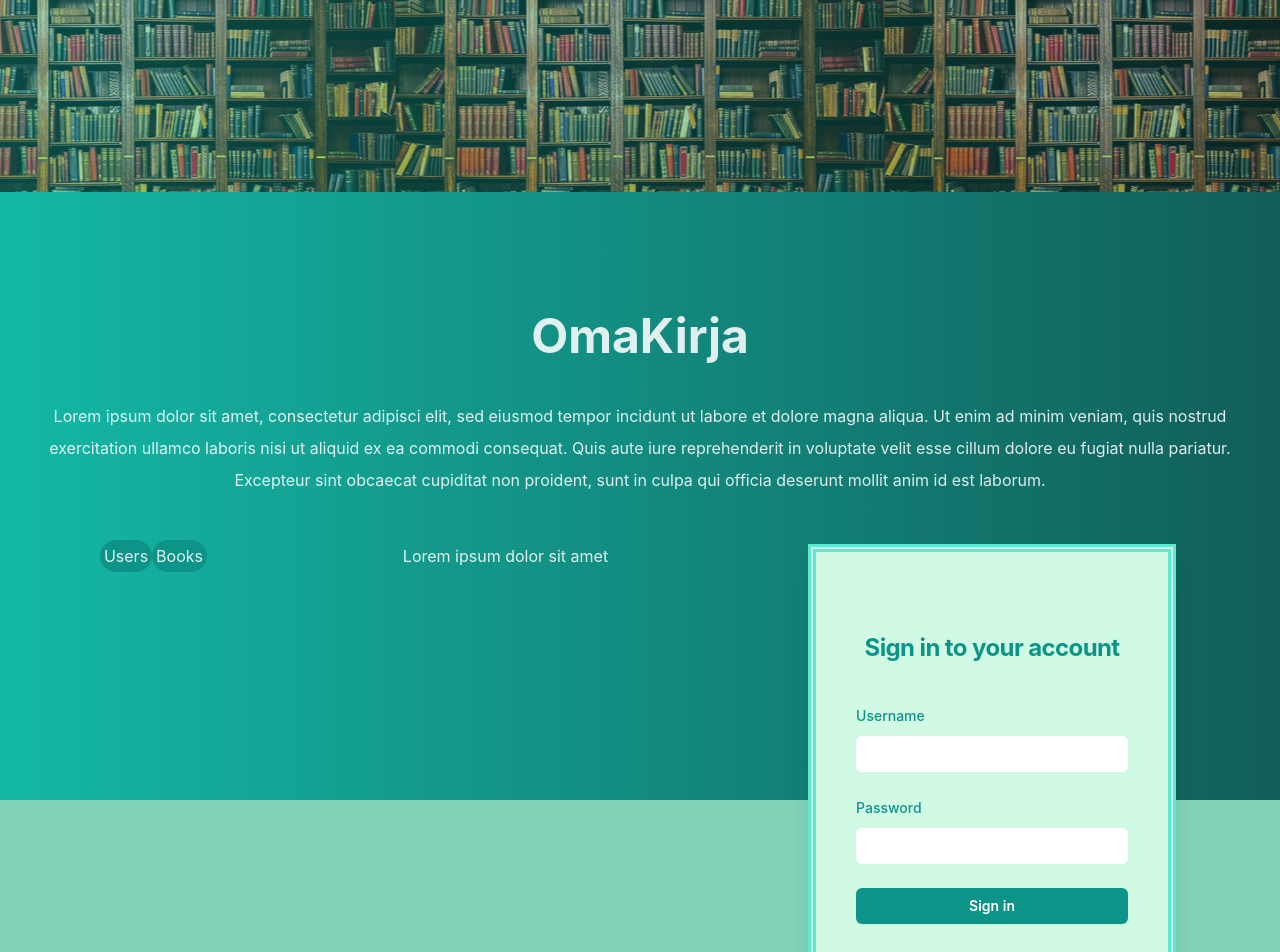
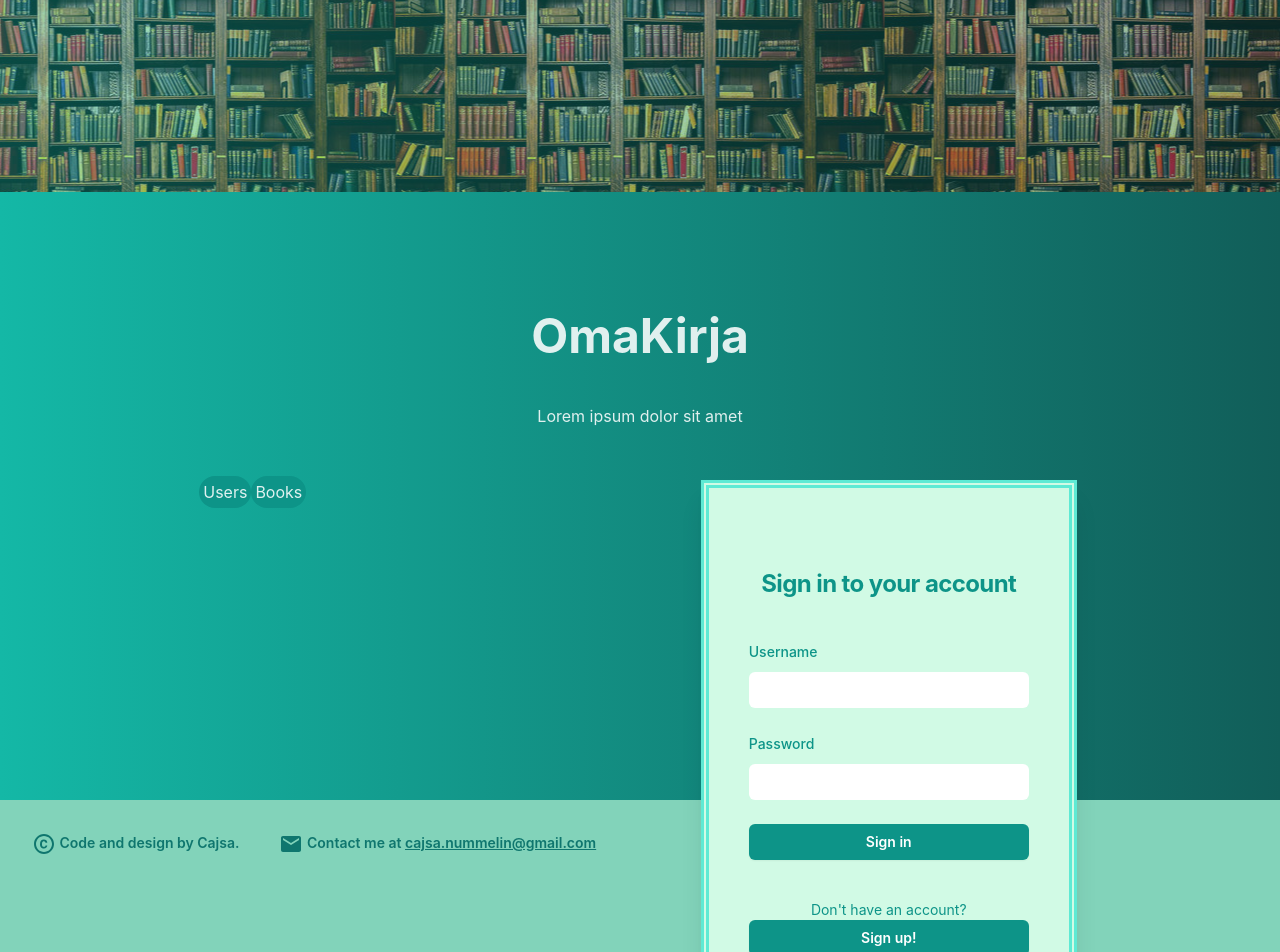
Before and after one commit to cajsanu/book-app, a React (Vite) app in the folder src/client/: page / in a window 1280 px wide. Shown: the top 952 px of the page. Built offline with nearby package versions, Linux system fonts and the light colour scheme.

Commit message:
Add footer component

```diff
--- a/src/client/src/components/Books.jsx
+++ b/src/client/src/components/Books.jsx
@@ -5,7 +5,7 @@ const Book = ({ title, author, year, rating, id }) => {
   const renderStars = (rating) => {
     const stars = []
     for (let i = 0; i < rating; i++) {
-      stars.push(<StarIcon />);
+      stars.push(<StarIcon key={i}/>);
     }
     return stars
   }
--- /dev/null
+++ b/src/client/src/components/Footer.jsx
@@ -0,0 +1,21 @@
+import CopyrightIcon from "@mui/icons-material/Copyright";
+import EmailIcon from "@mui/icons-material/Email";
+
+export const Footer = () => {
+  return (
+    <div className="font-semibold text-sm text-teal-700 flex">
+      <p>
+        <CopyrightIcon /> Code and design by Cajsa.
+      </p>
+      <p className="ps-10">
+        <EmailIcon /> Contact me at {" "}
+        <a
+          className="underline hover:text-teal-900"
+          href="mailto:cajsa.nummelin@gmail.com"
+        >
+          cajsa.nummelin@gmail.com
+        </a>
+      </p>
+    </div>
+  );
+};
--- a/src/client/src/output.css
+++ b/src/client/src/output.css
@@ -890,6 +890,18 @@ select {
   width: 12rem;
 }
 
+.w-10 {
+  width: 2.5rem;
+}
+
+.w-11 {
+  width: 2.75rem;
+}
+
+.w-1 {
+  width: 0.25rem;
+}
+
 .table-auto {
   table-layout: auto;
 }
@@ -910,8 +922,16 @@ select {
   place-content: center;
 }
 
+.content-start {
+  align-content: flex-start;
+}
+
 .items-start {
   align-items: flex-start;
+}
+
+.justify-start {
+  justify-content: flex-start;
 }
 
 .justify-center {
@@ -1181,6 +1201,10 @@ select {
   padding: 3.5rem;
 }
 
+.p-8 {
+  padding: 2rem;
+}
+
 .px-3 {
   padding-left: 0.75rem;
   padding-right: 0.75rem;
@@ -1280,6 +1304,14 @@ select {
   padding-inline-start: 12rem;
 }
 
+.ps-20 {
+  padding-inline-start: 5rem;
+}
+
+.ps-1 {
+  padding-inline-start: 0.25rem;
+}
+
 .text-center {
   text-align: center;
 }
@@ -1396,6 +1428,11 @@ select {
 .text-yellow-600 {
   --tw-text-opacity: 1;
   color: rgb(202 138 4 / var(--tw-text-opacity));
+}
+
+.text-teal-700 {
+  --tw-text-opacity: 1;
+  color: rgb(15 118 110 / var(--tw-text-opacity));
 }
 
 .underline {
@@ -1579,6 +1616,31 @@ h1 {
   color: rgb(94 234 212 / var(--tw-text-opacity));
 }
 
+.hover\:text-emerald-300:hover {
+  --tw-text-opacity: 1;
+  color: rgb(110 231 183 / var(--tw-text-opacity));
+}
+
+.hover\:text-white:hover {
+  --tw-text-opacity: 1;
+  color: rgb(255 255 255 / var(--tw-text-opacity));
+}
+
+.hover\:text-emerald-200:hover {
+  --tw-text-opacity: 1;
+  color: rgb(167 243 208 / var(--tw-text-opacity));
+}
+
+.hover\:text-emerald-100:hover {
+  --tw-text-opacity: 1;
+  color: rgb(209 250 229 / var(--tw-text-opacity));
+}
+
+.hover\:text-emerald-900:hover {
+  --tw-text-opacity: 1;
+  color: rgb(6 78 59 / var(--tw-text-opacity));
+}
+
 .hover\:outline-teal-100:hover {
   outline-color: #ccfbf1;
 }
--- a/src/client/src/routes/HomePage.jsx
+++ b/src/client/src/routes/HomePage.jsx
@@ -1,6 +1,7 @@
 import "../App.css";
 import { useNavigate } from "react-router";
-import { LoginForm } from "../components/LoginForm"
+import { LoginForm } from "../components/LoginForm";
+import { Footer } from "../components/Footer";
 
 export const HomePage = () => {
   const navigate = useNavigate();
@@ -13,8 +14,8 @@ export const HomePage = () => {
   };
 
   return (
+    <div>
       <div className="h-screen w-full bg-gradient-to-r from-teal-500 to-teal-800">
-
         <div
           className="h-48 w-full bg-center bg-sky-500/50 opacity-60"
           style={{ backgroundImage: `url('src/images/books.jpeg')` }}
@@ -22,15 +23,7 @@ export const HomePage = () => {
         <div>
           <div className="text-base/loose pt-10">
             <h1 className="text-5xl font-bold text-center pt-20">OmaKirja</h1>
-          <div className="p-10">
-            Lorem ipsum dolor sit amet, consectetur adipisci elit, sed eiusmod
-            tempor incidunt ut labore et dolore magna aliqua. Ut enim ad minim
-            veniam, quis nostrud exercitation ullamco laboris nisi ut aliquid ex
-            ea commodi consequat. Quis aute iure reprehenderit in voluptate
-            velit esse cillum dolore eu fugiat nulla pariatur. Excepteur sint
-            obcaecat cupiditat non proident, sunt in culpa qui officia deserunt
-            mollit anim id est laborum.
-          </div>
+            <div className="p-10">Lorem ipsum dolor sit amet</div>
           </div>
         </div>
         <div className="bg-inherit h-10">
@@ -49,14 +42,16 @@ export const HomePage = () => {
                 Books
               </button>
             </div>
-          <div>
-            <p className="p-1">Lorem ipsum dolor sit amet</p>
-          </div>
-          <div className="p-1">
+
+            <div className="p-1 w-96">
               <LoginForm />
             </div>
           </div>
         </div>
       </div>
+      <div className="p-8 flex justify-start">
+        <Footer />
+      </div>
+    </div>
   );
 };
```
Lines whose indentation alone changed are shown as unchanged.
